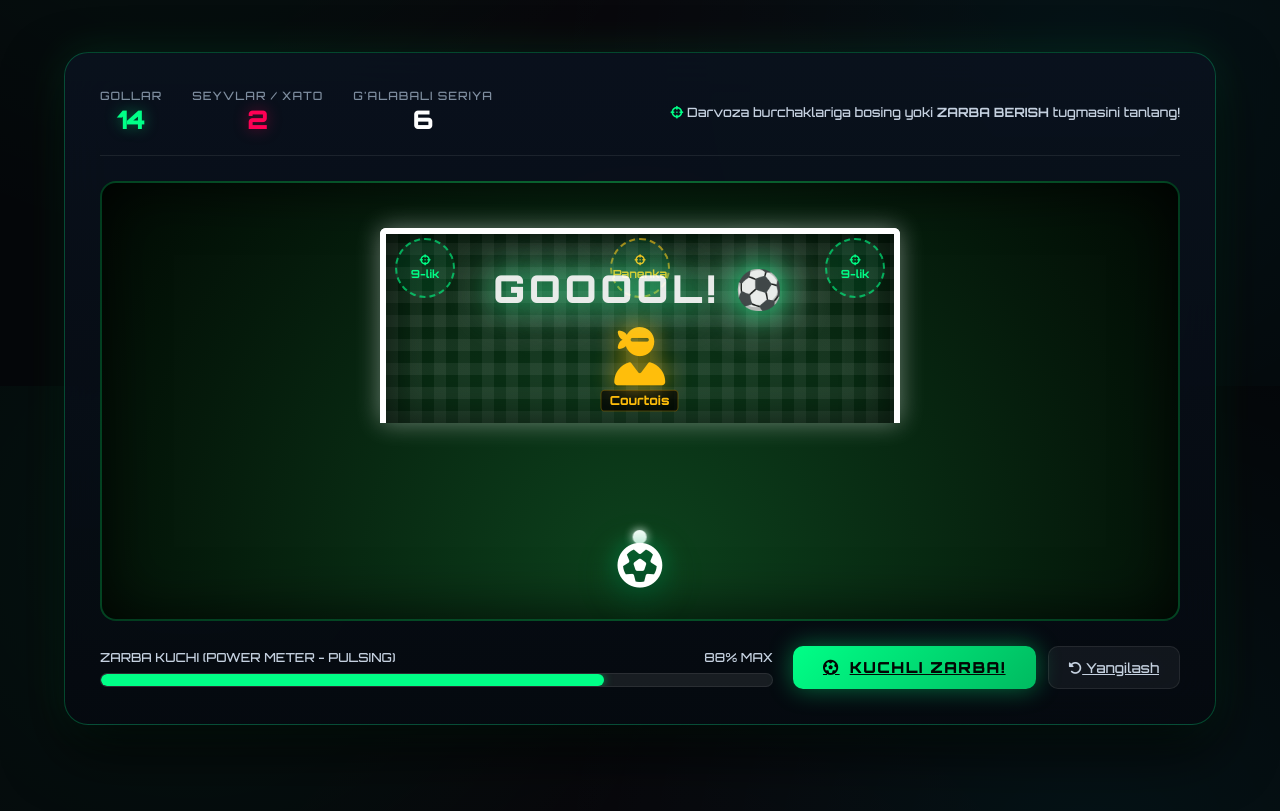
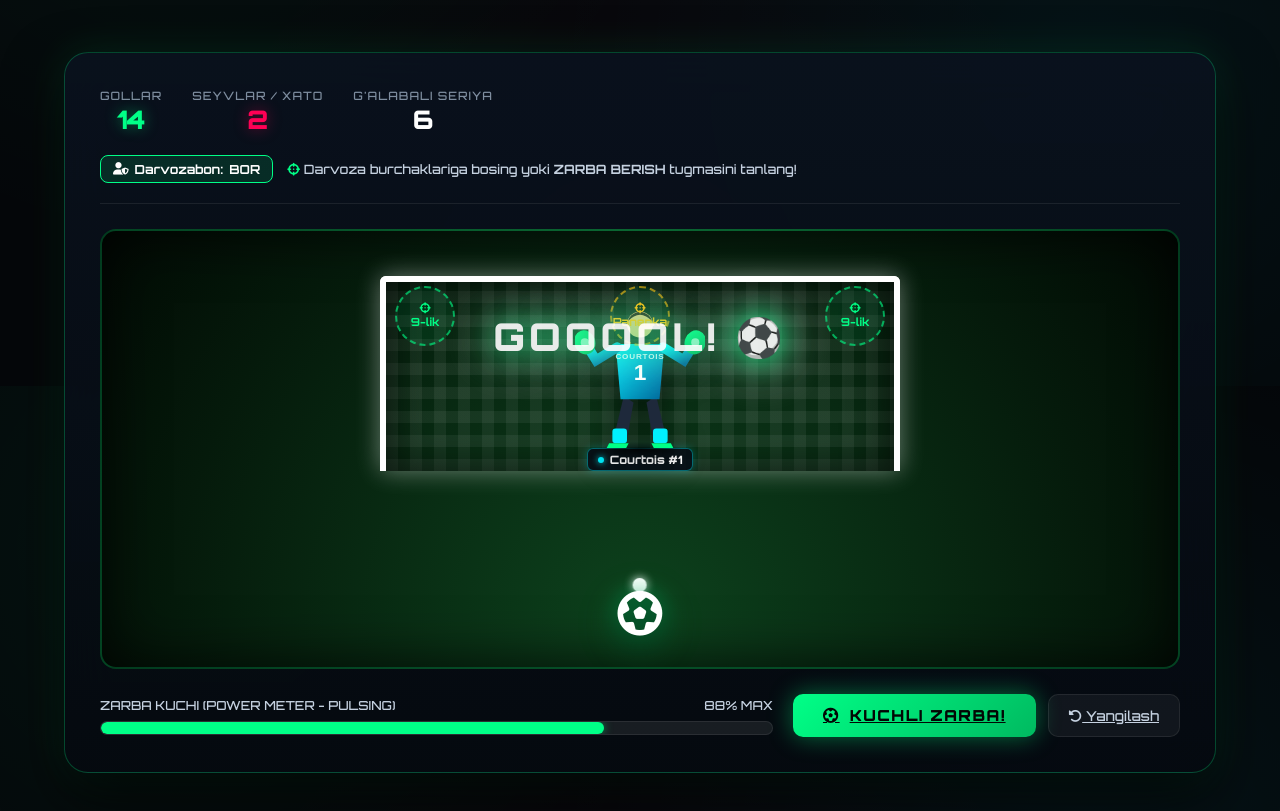
Before and after one commit to bmwn1/futbol, a plain HTML site: page index.html in a window 1280 px wide. Shown: the part 1214-2025 px from the top of the page. Drawn offline with Linux system fonts and the light colour scheme.

Commit message:
Darvozabon haqiqiy professional SVG shakliga keltirildi va Pure CSS yoqish/o'chirish tugmasi qo'shildi

```diff
--- a/index.html
+++ b/index.html
@@ -225,8 +225,16 @@
                     </div>
                 </div>
 
-                <div style="font-family: var(--font-display); font-size: 0.8rem; color: var(--text-silver);">
-                    <i class="fa-solid fa-crosshairs" style="color: var(--neon-green);"></i> Darvoza burchaklariga bosing yoki <strong>ZARBA BERISH</strong> tugmasini tanlang!
+                <div class="penalty-hud-actions">
+                    <label class="gk-toggle-label" title="Darvozabonni yoqish / o'chirish">
+                        <input type="checkbox" id="toggleKeeperCheckbox" checked class="gk-toggle-input" style="position: absolute; opacity: 0; pointer-events: none;">
+                        <span class="gk-toggle-btn">
+                            <i class="fa-solid fa-user-shield"></i> Darvozabon: <span class="gk-txt-on">BOR</span><span class="gk-txt-off">YO'Q (BO'SH DARVOZA)</span>
+                        </span>
+                    </label>
+                    <div style="font-family: var(--font-display); font-size: 0.8rem; color: var(--text-silver);">
+                        <i class="fa-solid fa-crosshairs" style="color: var(--neon-green);"></i> Darvoza burchaklariga bosing yoki <strong>ZARBA BERISH</strong> tugmasini tanlang!
+                    </div>
                 </div>
             </div>
 
@@ -237,9 +245,57 @@
                     <div class="goal-post-left"></div>
                     <div class="goal-post-right"></div>
                     <div class="goal-net-mesh"></div>
-                    <div class="goalkeeper-silhouette">
-                        <i class="fa-solid fa-user-ninja gk-icon"></i>
-                        <span class="gk-name">Courtois</span>
+                    <div class="goalkeeper-figure" id="goalkeeperFigure">
+                        <svg viewBox="0 0 160 220" width="130" height="180" class="gk-svg-graphic" xmlns="http://www.w3.org/2000/svg">
+                            <defs>
+                                <linearGradient id="gkJersey" x1="0%" y1="0%" x2="100%" y2="100%">
+                                    <stop offset="0%" stop-color="#00f0ff" />
+                                    <stop offset="100%" stop-color="#006699" />
+                                </linearGradient>
+                                <linearGradient id="gkGlove" x1="0%" y1="0%" x2="100%" y2="100%">
+                                    <stop offset="0%" stop-color="#00ff87" />
+                                    <stop offset="100%" stop-color="#00aa55" />
+                                </linearGradient>
+                                <radialGradient id="gkShadow" cx="50%" cy="50%" r="50%">
+                                    <stop offset="0%" stop-color="rgba(0,0,0,0.7)" />
+                                    <stop offset="100%" stop-color="transparent" />
+                                </radialGradient>
+                            </defs>
+
+                            <!-- Shadow on turf -->
+                            <ellipse cx="80" cy="208" rx="52" ry="10" fill="url(#gkShadow)" />
+
+                            <!-- Legs & Shorts -->
+                            <path d="M60 142 L48 192 L64 195 L72 150 Z" fill="#1e293b" />
+                            <path d="M100 142 L112 192 L96 195 L88 150 Z" fill="#1e293b" />
+                            <!-- Goalkeeper socks & boots -->
+                            <rect x="46" y="182" width="18" height="18" rx="4" fill="#00f0ff" />
+                            <rect x="96" y="182" width="18" height="18" rx="4" fill="#00f0ff" />
+                            <path d="M42 200 L66 200 L63 206 L39 206 Z" fill="#00ff87" />
+                            <path d="M94 200 L118 200 L121 206 L97 206 Z" fill="#00ff87" />
+
+                            <!-- Goalkeeper Body / Jersey -->
+                            <path d="M50 78 L110 78 L104 146 L56 146 Z" fill="url(#gkJersey)" />
+                            <text x="80" y="122" font-family="'Teko', sans-serif" font-size="28" font-weight="900" fill="#ffffff" text-anchor="middle">1</text>
+                            <text x="80" y="96" font-family="'Outfit', sans-serif" font-size="10" font-weight="800" fill="rgba(255,255,255,0.85)" text-anchor="middle" letter-spacing="1">COURTOIS</text>
+
+                            <!-- Head & Hair -->
+                            <circle cx="80" cy="54" r="16" fill="#f1c27d" />
+                            <path d="M65 50 Q80 34 95 50 Q92 40 80 38 Q68 40 65 50 Z" fill="#2d1d12" />
+
+                            <!-- Left Arm & Outstretched Glove -->
+                            <path d="M52 82 L26 98 L16 82" stroke="url(#gkJersey)" stroke-width="12" stroke-linecap="round" fill="none" />
+                            <ellipse cx="12" cy="76" rx="13" ry="15" fill="url(#gkGlove)" transform="rotate(-20 12 76)" />
+                            <circle cx="12" cy="76" r="5" fill="#ffffff" opacity="0.6" />
+
+                            <!-- Right Arm & Outstretched Glove -->
+                            <path d="M108 82 L134 98 L144 82" stroke="url(#gkJersey)" stroke-width="12" stroke-linecap="round" fill="none" />
+                            <ellipse cx="148" cy="76" rx="13" ry="15" fill="url(#gkGlove)" transform="rotate(20 148 76)" />
+                            <circle cx="148" cy="76" r="5" fill="#ffffff" opacity="0.6" />
+                        </svg>
+                        <div class="gk-status-badge">
+                            <span class="gk-live-dot"></span> Courtois #1
+                        </div>
                     </div>
                 </div>
 
--- a/style.css
+++ b/style.css
@@ -2838,34 +2838,112 @@ body:has(#themeSwitch:checked) .score-display {
     justify-content: center;
 }
 
-.goalkeeper-silhouette {
+/* Goalkeeper HUD Actions & Pure CSS Toggle */
+.penalty-hud-actions {
+    display: flex;
+    align-items: center;
+    gap: 14px;
+    flex-wrap: wrap;
+}
+
+.gk-toggle-label {
+    cursor: pointer;
+}
+
+.gk-toggle-btn {
+    display: inline-flex;
+    align-items: center;
+    gap: 6px;
+    background: rgba(0, 255, 135, 0.12);
+    border: 1px solid var(--neon-green);
+    color: #fff;
+    padding: 5px 12px;
+    border-radius: 8px;
+    font-size: 0.78rem;
+    font-family: var(--font-display);
+    font-weight: 700;
+    transition: all 0.25s ease;
+}
+
+.gk-toggle-btn:hover {
+    background: rgba(0, 255, 135, 0.22);
+    box-shadow: 0 0 12px rgba(0, 255, 135, 0.4);
+}
+
+.gk-toggle-btn .gk-txt-off {
+    display: none;
+}
+
+body:has(#toggleKeeperCheckbox:not(:checked)) .gk-toggle-btn {
+    background: rgba(255, 255, 255, 0.05);
+    border-color: rgba(255, 255, 255, 0.18);
+    color: var(--text-muted);
+}
+
+body:has(#toggleKeeperCheckbox:not(:checked)) .gk-toggle-btn .gk-txt-on {
+    display: none;
+}
+
+body:has(#toggleKeeperCheckbox:not(:checked)) .gk-toggle-btn .gk-txt-off {
+    display: inline;
+    color: var(--live-red);
+}
+
+/* Hide Goalkeeper completely when unchecked */
+body:has(#toggleKeeperCheckbox:not(:checked)) .goalkeeper-figure {
+    display: none !important;
+}
+
+/* Professional Goalkeeper Figure */
+.goalkeeper-figure {
+    position: absolute;
+    bottom: 0;
+    left: 50%;
+    transform: translateX(-50%);
     display: flex;
     flex-direction: column;
     align-items: center;
-    color: var(--gold);
-    animation: gkReady 2s infinite ease-in-out;
-    margin-bottom: 5px;
-}
-
-.goalkeeper-silhouette .gk-icon {
-    font-size: 3.5rem;
-    filter: drop-shadow(0 0 12px rgba(255, 190, 11, 0.7));
-}
-
-.goalkeeper-silhouette .gk-name {
-    font-size: 0.75rem;
+    z-index: 5;
+    animation: gkReadyStance 2.5s infinite ease-in-out;
+    pointer-events: none;
+    transition: opacity 0.3s ease, transform 0.3s ease;
+}
+
+@keyframes gkReadyStance {
+    0%, 100% {
+        transform: translateX(-50%) translateY(0) scale(1);
+    }
+    50% {
+        transform: translateX(-50%) translateY(-6px) scale(1.02);
+    }
+}
+
+.gk-svg-graphic {
+    filter: drop-shadow(0 6px 16px rgba(0, 0, 0, 0.6));
+}
+
+.gk-status-badge {
+    margin-top: -12px;
+    font-size: 0.72rem;
     font-weight: 800;
     font-family: var(--font-display);
-    background: rgba(0, 0, 0, 0.75);
-    padding: 2px 8px;
-    border-radius: 4px;
-    border: 1px solid rgba(255, 190, 11, 0.3);
-    margin-top: 4px;
-}
-
-@keyframes gkReady {
-    0%, 100% { transform: translateY(0) scale(1); }
-    50% { transform: translateY(-8px) scale(1.04); }
+    background: rgba(8, 14, 24, 0.85);
+    color: #fff;
+    padding: 3px 10px;
+    border-radius: 6px;
+    border: 1px solid rgba(0, 240, 255, 0.4);
+    box-shadow: 0 0 10px rgba(0, 240, 255, 0.25);
+    display: flex;
+    align-items: center;
+    gap: 6px;
+}
+
+.gk-live-dot {
+    width: 6px;
+    height: 6px;
+    background: var(--cyber-cyan);
+    border-radius: 50%;
+    box-shadow: 0 0 6px var(--cyber-cyan);
 }
 
 .penalty-targets-layer {
```
